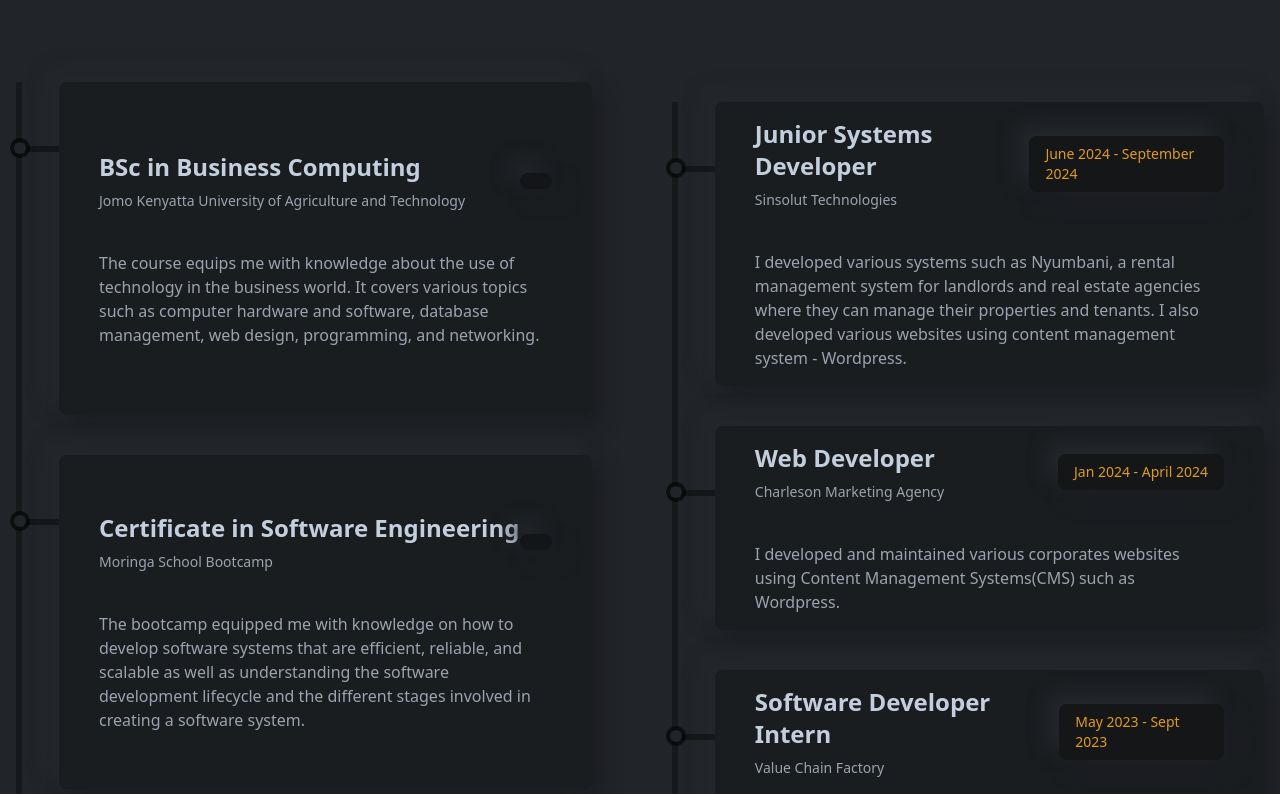
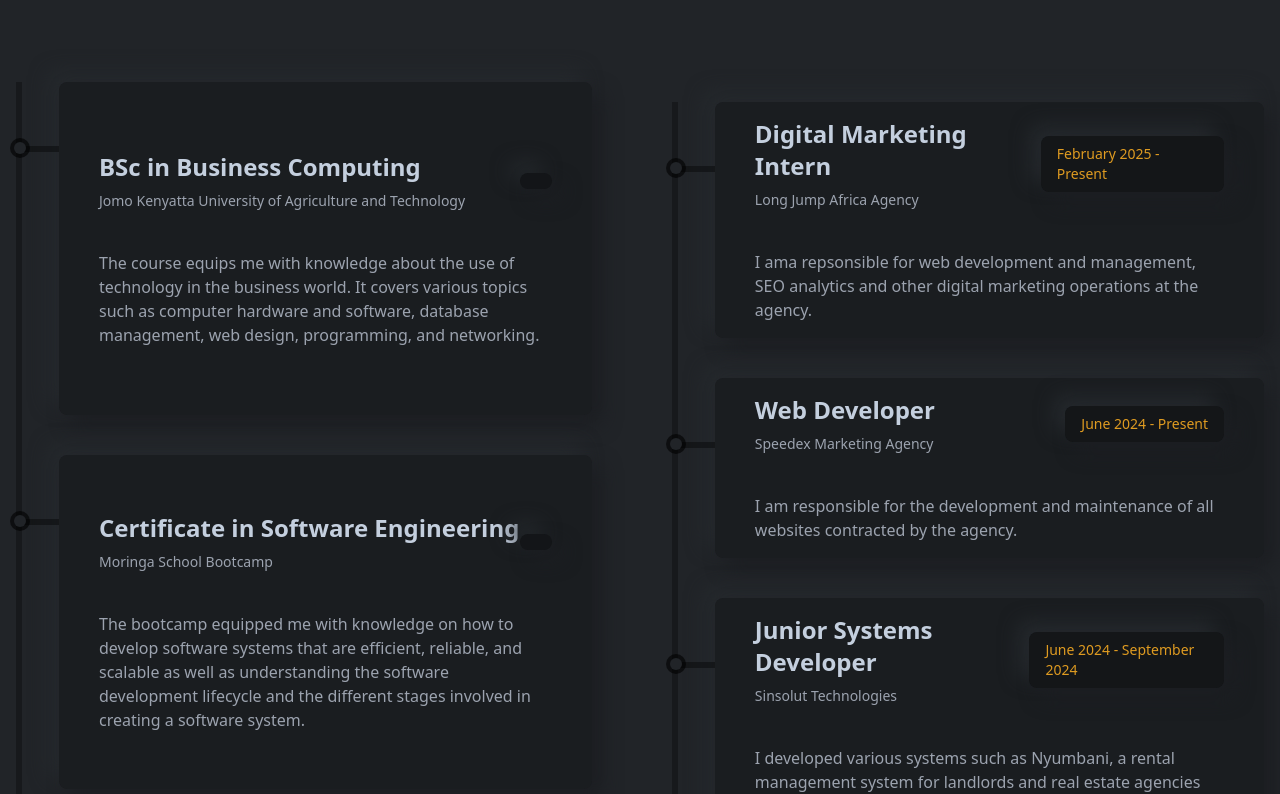
Before and after one commit to alvinmithamo/portifolio-revamp, a React (Create React App) app: page / in a window 1280 px wide. Shown: the part 4493-5287 px from the top of the page. Built offline with nearby package versions, Linux system fonts and the light colour scheme.

Commit message:
updated job experience

```diff
--- a/src/components/resume/Education.js
+++ b/src/components/resume/Education.js
@@ -40,6 +40,19 @@
         </div>
         <div className="mt-6 lgl:mt-14 w-full h-[1000px] border-l-[6px] border-l-black border-opacity-30 flex flex-col gap-10">
         <ResumeCard
+            title="Digital Marketing Intern"
+            subTitle="Long Jump Africa Agency "
+            result="February 2025 - Present"
+            des=" I ama repsonsible for web development and management, SEO analytics and other digital marketing operations at the agency. "
+        />
+        <ResumeCard
+            title="Web Developer"
+            subTitle="Speedex Marketing Agency"
+            result="June 2024 - Present"
+            des=" I am responsible for the development and maintenance of all websites contracted by the agency."
+          />
+
+        <ResumeCard
             title="Junior Systems Developer"
             subTitle="Sinsolut Technologies"
             result="June 2024 - September 2024"
```
